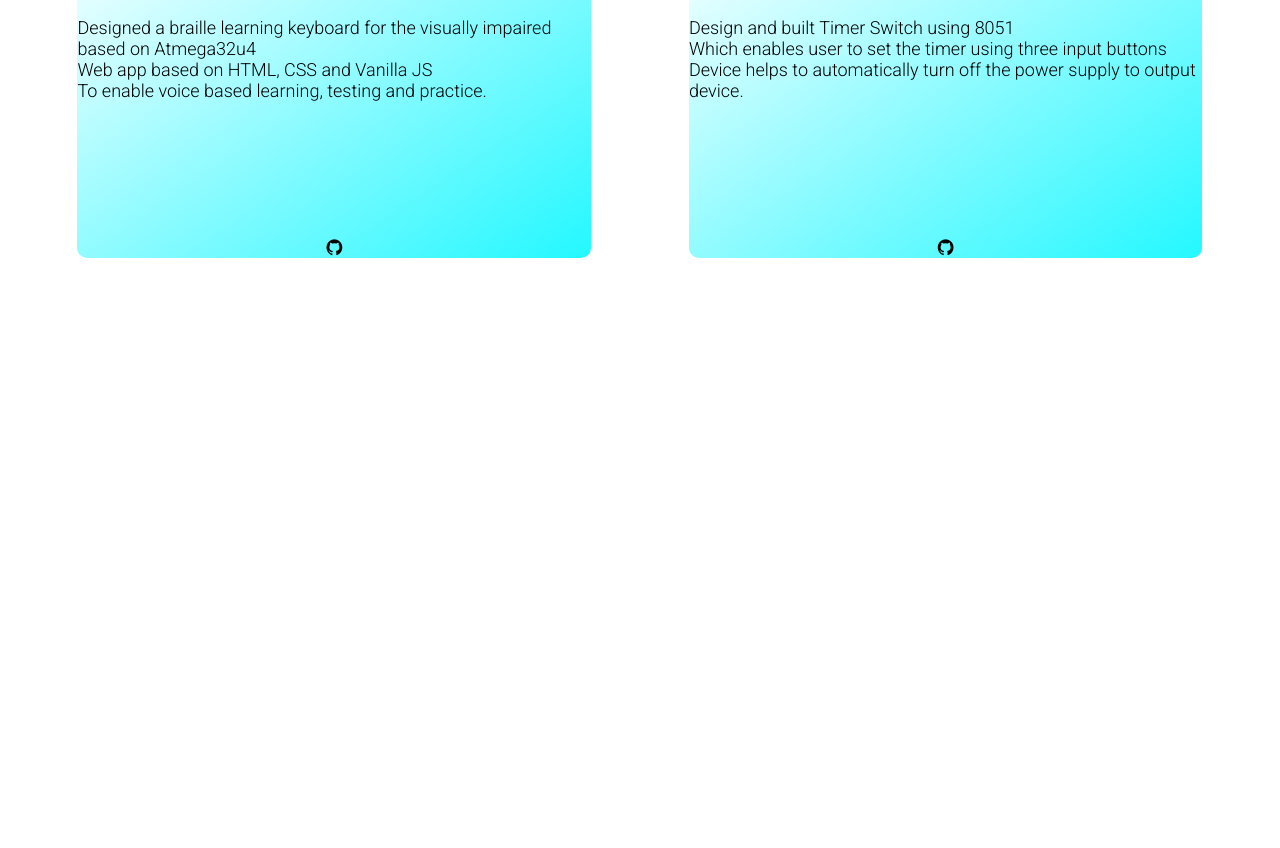
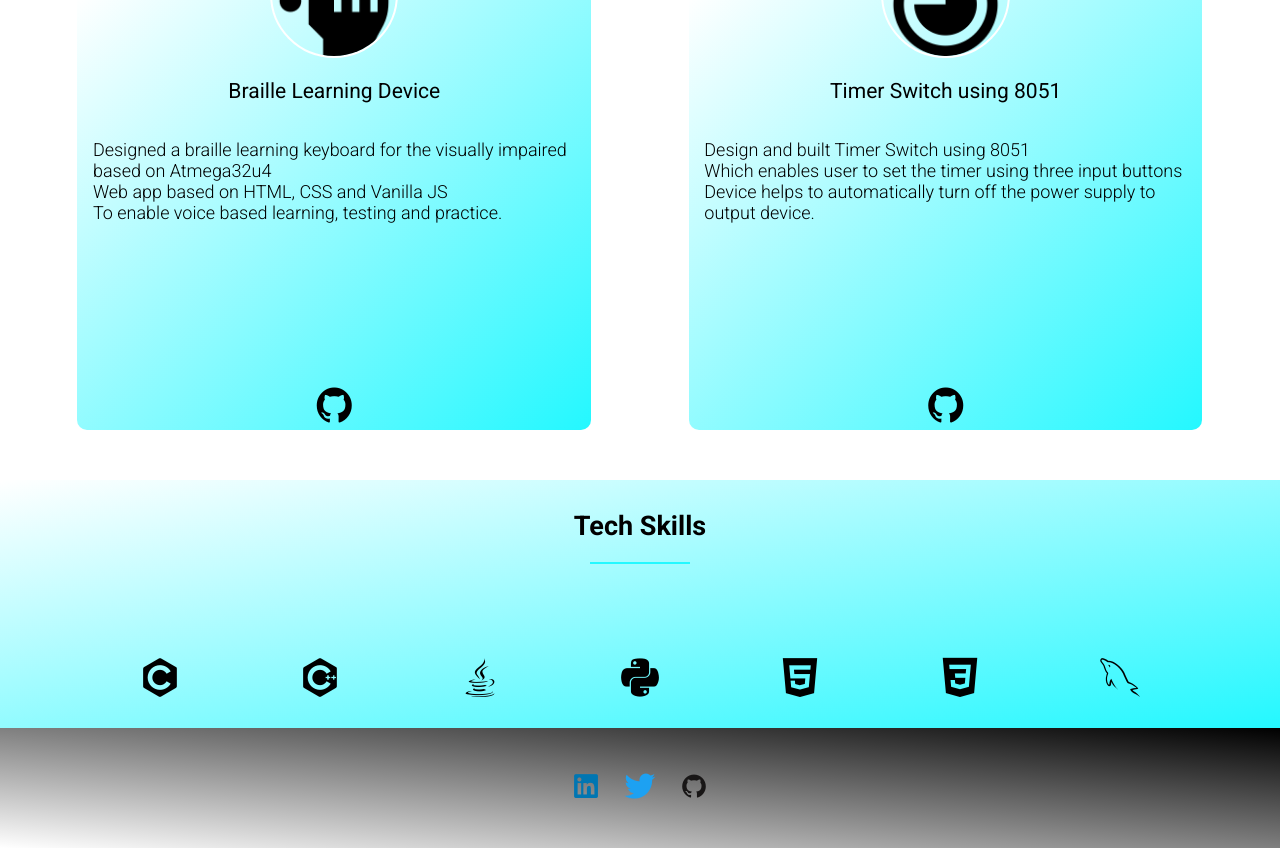
Before and after one commit to AhmedKhatri510/Portfolio, a plain HTML site: page index.html in a window 1280 px wide. Shown: the part 1741-2589 px from the top of the page. Before the commit the page ends 2019 px from the top, so only its background shows below. Drawn offline with nearby package versions, Linux system fonts and the light colour scheme; files whose address does not match are found by name.

Commit message:
Added tech skills and footer

```diff
--- a/index.html
+++ b/index.html
@@ -108,6 +108,28 @@
         </div>
     </section>
 
+    <section class="section-tech">
+        <div class="tech-skills__heading">
+            <h2>Tech Skills</h2>
+        </div>
+        <div class="tech__icon">
+            <i class="devicon-c-plain tech__icon-icon"></i>
+            <i class="devicon-cplusplus-plain tech__icon-icon"></i>
+            <i class="devicon-java-plain tech__icon-icon"></i>
+            <i class="devicon-python-plain tech__icon-icon"></i>
+            <i class="devicon-html5-plain tech__icon-icon"></i>
+            <i class="devicon-css3-plain tech__icon-icon"></i>
+            <i class="devicon-mysql-plain tech__icon-icon"></i>
+        </div>
+    </section>
+
+    <footer class="footer-contact">
+        <div class="social__icon">
+            <a href="https://www.linkedin.com/in/ahmed-raza-khatri" target="_blank"><i class="devicon-linkedin-plain colored social__icon-icons"></i></a>
+            <a href="https://twitter.com/AhmedRazaKhatr5" target="_blank"><i class="devicon-twitter-original colored social__icon-icons"></i></a>
+            <a href="https://github.com/AhmedKhatri510" target="_blank"><i class="devicon-github-original colored social__icon-icons"></i></a>
+        </div>
+    </footer>
 
 </body>
 </html>
--- a/style.css
+++ b/style.css
@@ -89,7 +89,6 @@ header{
 /* ----------section------------- */
 section{
     padding: 30px 20px;
-    height: 100vh;
 }
 
 /* ----------project------------- */
@@ -108,7 +107,6 @@ section{
     height: 2px;
     background-color: hsla(182, 100%, 57%);
     margin-top: 20px;
-
 }
 
 .project__heading h2{
@@ -147,13 +145,13 @@ section{
     border-radius: 50%;
     width: 25%;
     height: auto;
-    margin-top: -17%;
+    margin-top: -13%;
     margin-bottom: 20px;
 }
 
 .project__background img{
     width: 100%;
-    height: 90%;
+    height: 100%;
 }
 
 .project__content{
@@ -164,8 +162,72 @@ section{
 }
 
 .project__description{
-    height: 25vh;
+    height: 30vh;
     margin-bottom: 20px;
+    padding: 3%;
 
     /* problem at 730px */
 }
+
+.ion-logo-github{
+    font-size: 40px;
+    margin-top: auto;
+}
+
+
+/* ------------Tech Skills-------------- */
+
+.section-tech{
+    background: linear-gradient(to top left, hsla(182, 100%, 57%), white);
+}
+
+.tech-skills__heading{
+    display: flex;
+    align-items: center;
+    flex-direction: column;
+    height: 16vh;
+    margin-bottom: 20px;
+}
+
+.tech-skills__heading:after{
+    content:" ";
+    width: 100px;
+    height: 2px;
+    background-color: hsla(182, 100%, 57%);
+    margin-top: 20px;
+}
+
+.tech__icon{
+    display: flex;
+    justify-content: space-evenly;
+}
+
+.tech__icon-icon{
+    font-size: 40px;
+}
+
+.tech__icon-icon:hover{
+    color: rgba(255, 255, 255, 0.95);
+}
+
+/* -------------Contact-------------- */
+
+.footer-contact{
+    display: flex;
+    justify-content: center;
+    height: 15vh;
+    align-items: center;
+    background: linear-gradient(to bottom left, black, white);
+}
+
+.social__icon{
+    font-size: 25px;
+}
+
+.social__icon-icons{
+    margin-right: 20px;
+}
+
+.social__icon a:last-child i{
+    margin-right: 0px;
+}
```
